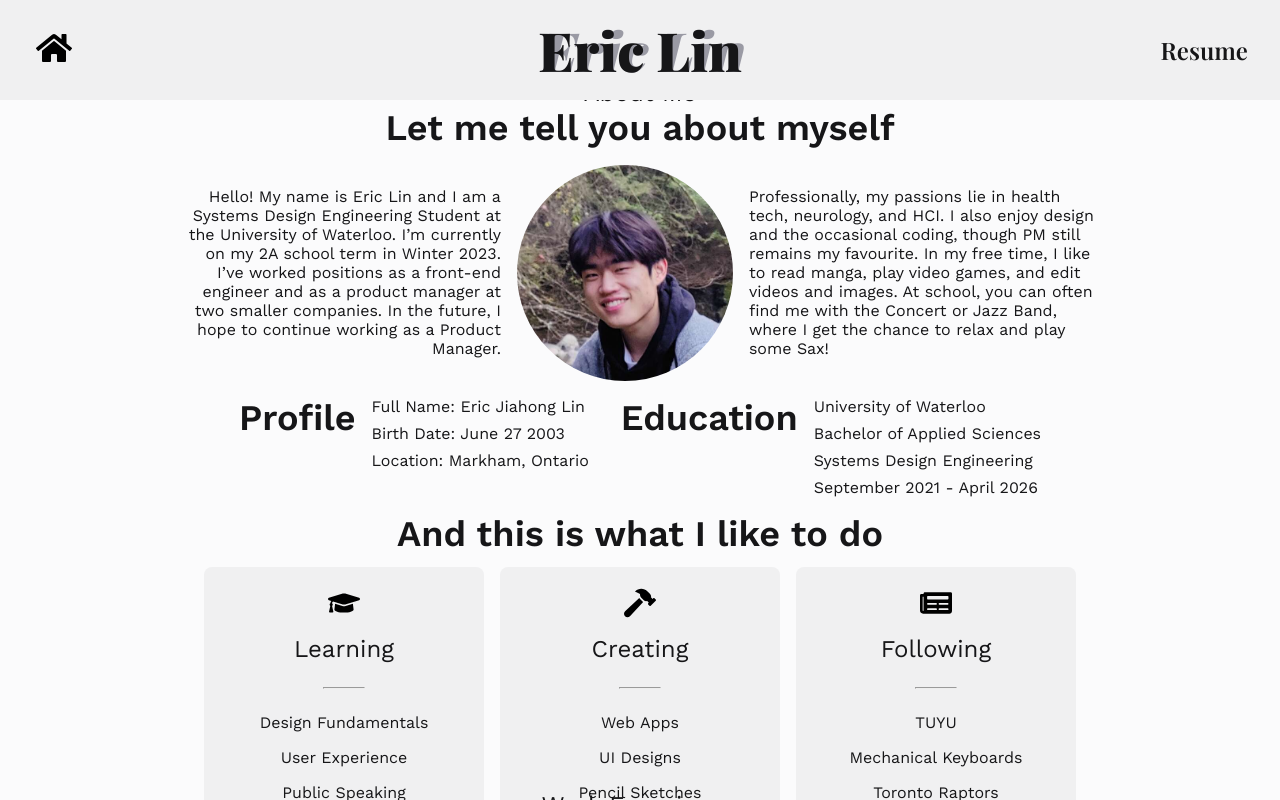
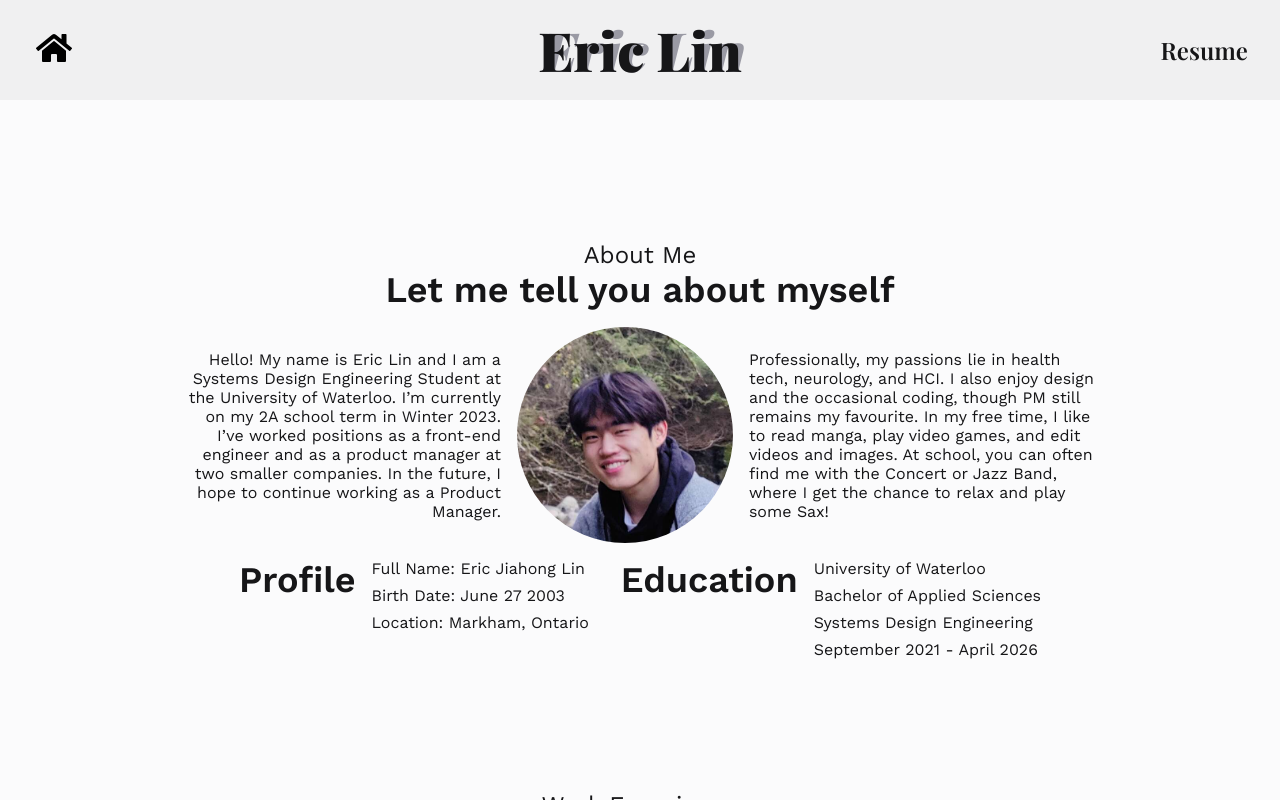
Before and after one commit to ericlinjh/old-personal-website, a React (Create React App) app: page / in a window 1280 px wide. Shown: the part 800-1600 px from the top of the page. Built offline with nearby package versions, Linux system fonts and the light colour scheme; a web font is replaced by a local one.

Commit message:
Removed unnecessary block

```diff
--- a/src/components/AboutMe.jsx
+++ b/src/components/AboutMe.jsx
@@ -40,7 +40,7 @@ export default function AboutMe () {
                     </Box>
                 </Box>
             </Box>
-            <Box className="interests">
+            {/* <Box className="interests">
                 <h6>And this is what I like to do</h6>
                 <Box className="interest-panels">
                     <Box>
@@ -68,7 +68,7 @@ export default function AboutMe () {
                         <p className="p2">Toronto Raptors</p>
                     </Box>
                 </Box>
-            </Box>
+            </Box> */}
         </Box>
     )
 }
```
